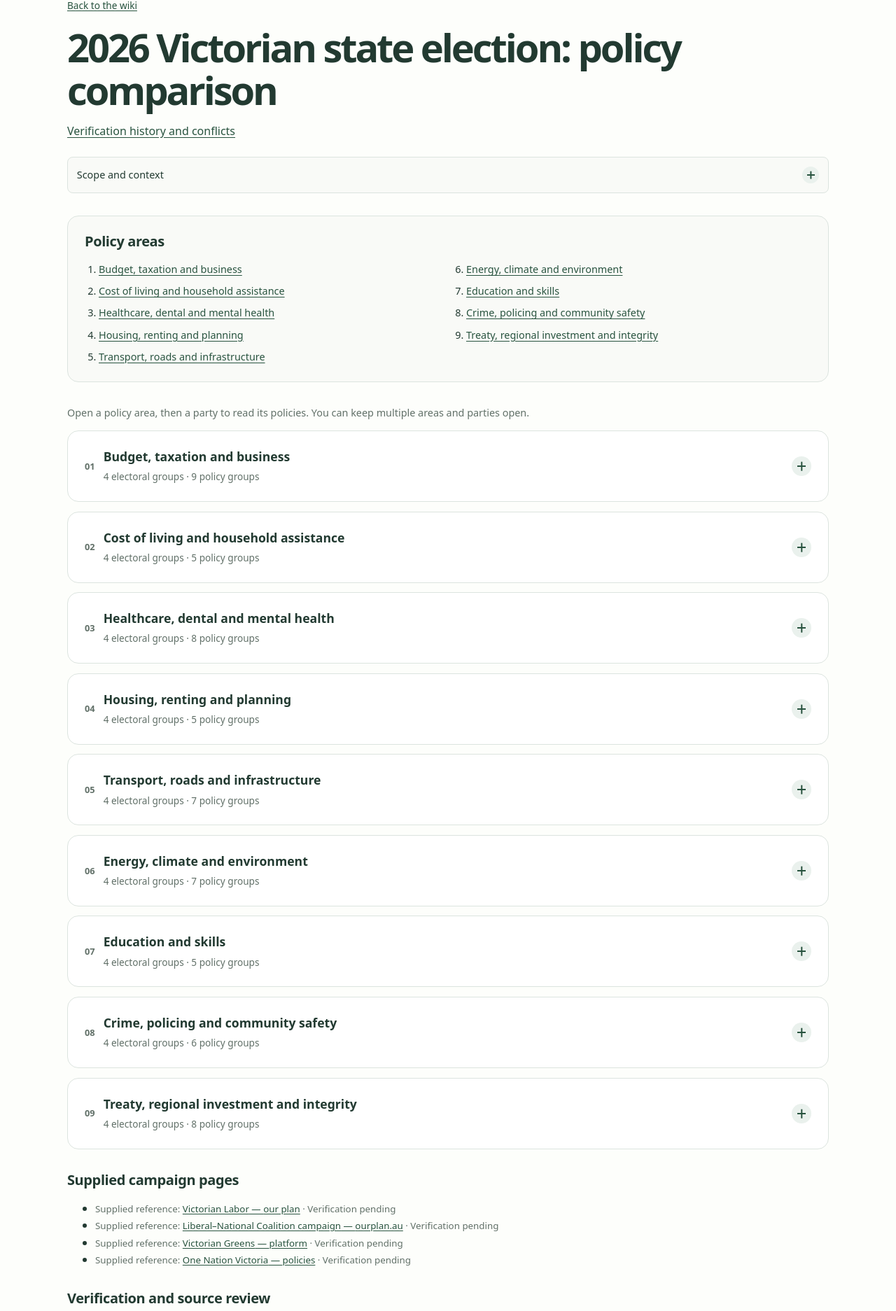
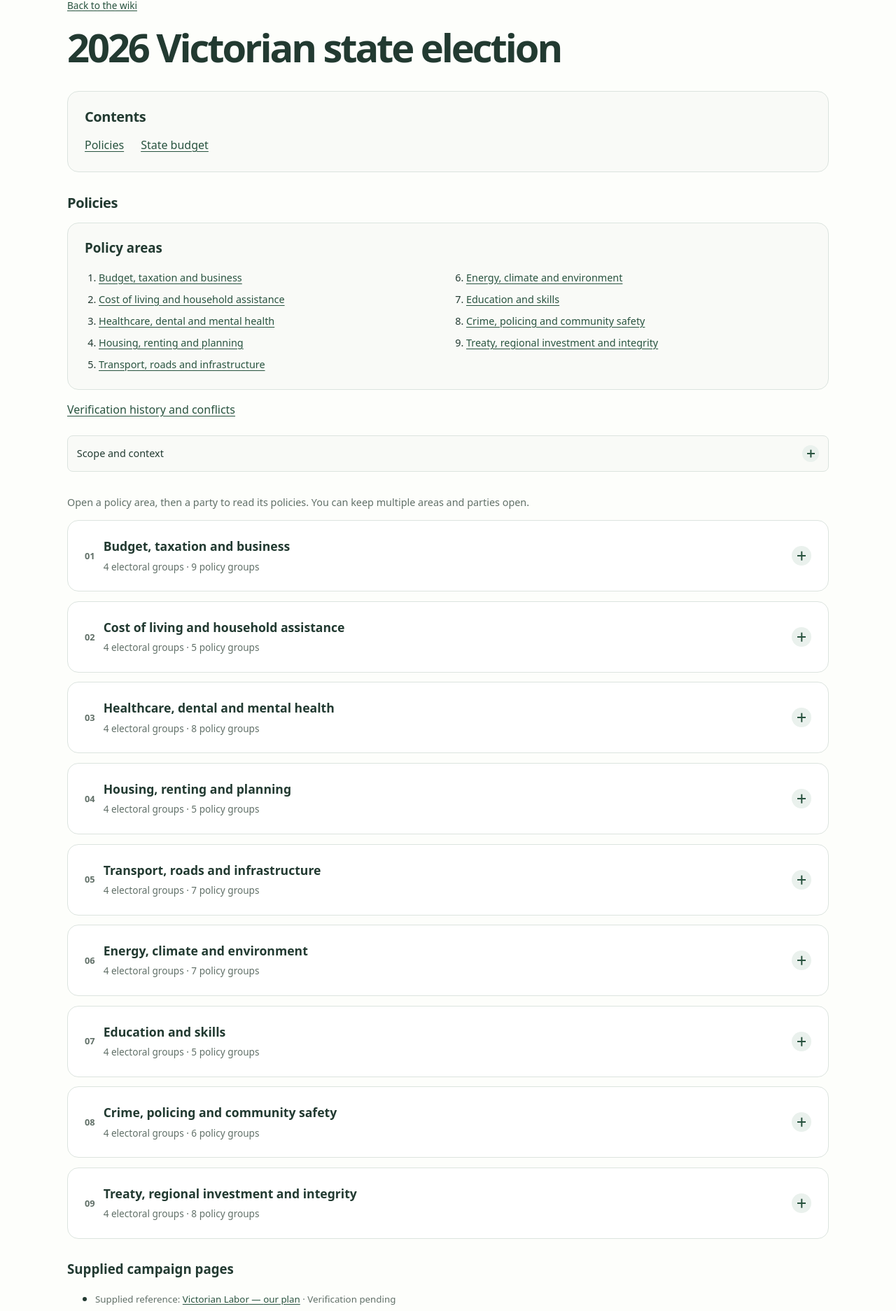
Before and after one commit to adludo/research-politics, a Next.js app: page /elections/victoria-2026 in a window 1280 px wide. Shown: the part 159-2032 px from the top of the page at 70% size. Built offline with nearby package versions, Linux system fonts and the light colour scheme.

Commit message:
FEAT: organise election details by section

```diff
--- a/app/budgets/victoria/budget.module.css
+++ b/app/budgets/victoria/budget.module.css
@@ -1,7 +1,4 @@
-.figure { margin: 2rem 0; }
-.figure img { display: block; width: min(100%, 50rem); min-width: 32rem; height: auto; }
 .scroll { overflow-x: auto; }
-.caption { margin-top: .5rem; color: var(--muted); font-size: .85rem; }
 .table { width: 100%; max-width: 50rem; border-collapse: collapse; font-variant-numeric: tabular-nums; }
 .table caption { text-align: start; color: var(--muted); margin-bottom: .5rem; }
 .table th, .table td { padding: .55rem .75rem; border-bottom: 1px solid var(--border); text-align: end; }
--- a/app/elections/victoria-2026/election.module.css
+++ b/app/elections/victoria-2026/election.module.css
@@ -2,3 +2,6 @@
 .contents ol { columns: 2; column-gap: 2rem; padding-left: 1.25rem; font-size: .9rem; }
 .contents li { break-inside: avoid; margin-bottom: .5rem; }
 @media (max-width: 600px) { .contents ol { columns: 1; } }
+.sectionLinks { display: flex; flex-wrap: wrap; gap: .5rem 1.5rem; padding: 0; list-style: none; }
+.detailSection { scroll-margin-top: 1.5rem; }
+.detailSection > section { margin-top: 2rem; }
--- a/app/elections/victoria-2026/page.tsx
+++ b/app/elections/victoria-2026/page.tsx
@@ -1,6 +1,7 @@
 import type { Metadata } from 'next';
 import Link from 'next/link';
 import comparison from '../../../data/victoria-2026.json';
+import VictorianBudgetChart from '../../../components/budgets/VictorianBudgetChart';
 import PolicyComparison from '../../../components/policies/PolicyComparison';
 import SourceReference from '../../../components/policies/SourceReference';
 import BackToTop from '../../../components/ui/BackToTop';
@@ -10,8 +11,8 @@ import { getPolicyVerification } from './policy-verification';
 import styles from './election.module.css';
 
 export const metadata: Metadata = {
-  title: '2026 Victorian election policy comparison — draft',
-  description: 'User-supplied policy comparison organised by topic. Each policy links to its recorded verification finding where available.',
+  title: '2026 Victorian state election',
+  description: 'Party policies, verification findings and Victorian state budget figures for the 2026 state election.',
   robots: { index: false, follow: false },
 };
 
@@ -21,14 +22,18 @@ function Reference({ sourceId }: { sourceId: SourceId }) {
   return <SourceReference source={comparison.sources[sourceId]} statusLabel="Verification pending" />;
 }
 
-export default function VictorianElection() {
+function ElectionPolicies() {
   return (
-    <main id="main" className="content-page" tabIndex={-1}>
-      <Link href="/" className="back-link">Back to the wiki</Link>
-      <h1>2026 Victorian state election: policy comparison</h1>
+    <>
+      <nav className={`surface-card ${styles.contents}`} aria-labelledby="policy-areas-heading">
+        <h3 id="policy-areas-heading">Policy areas</h3>
+        <ol>{comparison.sections.map(section => (
+          <li key={section.id}><a href={`#${section.id}`}>{section.title}</a></li>
+        ))}</ol>
+      </nav>
       <p><Link href="/verification/">Verification history and conflicts</Link></p>
       <div className={styles.context}>
-        <ExpandableSection id="scope-heading" title="Scope and context" variant="subtle">
+        <ExpandableSection id="scope-heading" title="Scope and context" headingLevel={3} variant="subtle">
           <p>
             The supplied summary gives an election date of 28 November 2026 and covers
             Labor, the Liberal–National Coalition, the Greens and One Nation. It groups
@@ -45,26 +50,21 @@ export default function VictorianElection() {
           <p><Reference sourceId="abc" /></p>
         </ExpandableSection>
       </div>
-      <nav className={`surface-card ${styles.contents}`} aria-label="Policy areas">
-        <h2>Policy areas</h2>
-        <ol>{comparison.sections.map(section => (
-          <li key={section.id}><a href={`#${section.id}`}>{section.title}</a></li>
-        ))}</ol>
-      </nav>
       <PolicyComparison
+        headingLevel={3}
         sections={comparison.sections}
         sources={comparison.sources}
         verificationNotice="Status badges link to the recorded findings for each policy."
         policyVerification={getPolicyVerification()}
       />
       <section aria-labelledby="campaigns-heading">
-        <h2 id="campaigns-heading">Supplied campaign pages</h2>
+        <h3 id="campaigns-heading">Supplied campaign pages</h3>
         <ul>{(['labor-plan', 'coalition-plan', 'greens-plan', 'one-plan'] as const).map(id => (
           <li key={id}><Reference sourceId={id} /></li>
         ))}</ul>
       </section>
       <section id="verification-heading" aria-labelledby="review-heading">
-        <h2 id="review-heading">Verification and source review</h2>
+        <h3 id="review-heading">Verification and source review</h3>
         <p>
           This comparison draws on a contributor’s 18 November 2026 summary.
           The initial proxy check blocked all 34 supplied references. Citation labels
@@ -79,6 +79,42 @@ export default function VictorianElection() {
           and independently check announced spending, savings, forecasts and disputed claims.
         </p>
       </section>
+    </>
+  );
+}
+
+function StateBudget() {
+  return (
+    <>
+      <p>Victorian general government revenue, expenses, operating results and net debt from 2016–17 to 2025–26.</p>
+      <p><Link href="/budgets/victoria/">View annual budget figures and sources</Link></p>
+      <VictorianBudgetChart />
+    </>
+  );
+}
+
+const sections = [
+  { id: 'policies', title: 'Policies', Content: ElectionPolicies },
+  { id: 'state-budget', title: 'State budget', Content: StateBudget },
+];
+
+export default function VictorianElection() {
+  return (
+    <main id="main" className="content-page" tabIndex={-1}>
+      <Link href="/" className="back-link">Back to the wiki</Link>
+      <h1>2026 Victorian state election</h1>
+      <nav className="surface-card" aria-labelledby="contents-heading">
+        <h2 id="contents-heading">Contents</h2>
+        <ul className={styles.sectionLinks}>
+          {sections.map(({ id, title }) => <li key={id}><a href={`#${id}`}>{title}</a></li>)}
+        </ul>
+      </nav>
+      {sections.map(({ id, title, Content }) => (
+        <section key={id} id={id} className={styles.detailSection} aria-labelledby={`${id}-heading`}>
+          <h2 id={`${id}-heading`}>{title}</h2>
+          <Content />
+        </section>
+      ))}
       <BackToTop />
     </main>
   );
--- /dev/null
+++ b/components/budgets/VictorianBudgetChart.module.css
@@ -0,0 +1,4 @@
+.figure { margin: 2rem 0; }
+.figure img { display: block; width: min(100%, 50rem); min-width: 32rem; height: auto; }
+.figure > div { overflow-x: auto; }
+.caption { margin-top: .5rem; color: var(--muted); font-size: .85rem; }
--- /dev/null
+++ b/components/budgets/VictorianBudgetChart.tsx
@@ -0,0 +1,19 @@
+import Image from 'next/image';
+import styles from './VictorianBudgetChart.module.css';
+
+export default function VictorianBudgetChart() {
+  return (
+    <figure className={styles.figure}>
+      <div tabIndex={0} role="region" aria-label="Budget chart">
+        <Image
+          src="/charts/victorian-budget-overview.svg"
+          width={576}
+          height={576}
+          alt="Three panels track revenue and expenses, the net operating result, and June-end net debt."
+          unoptimized
+        />
+      </div>
+      <figcaption className={styles.caption}>Source: Victorian Department of Treasury and Finance, November 2026 financial aggregates.</figcaption>
+    </figure>
+  );
+}
--- a/components/policies/PartyPolicyCard.tsx
+++ b/components/policies/PartyPolicyCard.tsx
@@ -7,19 +7,20 @@ import styles from './PolicyComparison.module.css';
 export interface PartyPolicyCardProps {
   id: string;
   party: PartyPolicies;
+  headingLevel?: 3 | 4;
   sources: PolicySources;
   referenceStatus?: string;
   verification?: readonly (PolicyVerification | undefined)[];
 }
 
-export default function PartyPolicyCard({ id, party, sources, referenceStatus, verification }: PartyPolicyCardProps) {
+export default function PartyPolicyCard({ id, party, sources, referenceStatus, verification, headingLevel = 3 }: PartyPolicyCardProps) {
   return (
     <article>
       <ExpandableSection
         id={id}
         title={party.name}
         description={`${party.claims.length} policy ${party.claims.length === 1 ? 'group' : 'groups'}`}
-        headingLevel={3}
+        headingLevel={headingLevel}
         variant="compact"
       >
         {party.claims.length ? (
--- a/components/policies/PolicyComparison.tsx
+++ b/components/policies/PolicyComparison.tsx
@@ -5,6 +5,7 @@ import styles from './PolicyComparison.module.css';
 
 export interface PolicyComparisonProps {
   sections: readonly PolicyArea[];
+  headingLevel?: 2 | 3;
   sources: PolicySources;
   verificationNotice: string;
   referenceStatus?: string;
@@ -12,7 +13,7 @@ export interface PolicyComparisonProps {
 }
 
 export default function PolicyComparison({
-  sections, sources, verificationNotice, referenceStatus, policyVerification,
+  sections, sources, verificationNotice, referenceStatus, policyVerification, headingLevel = 2,
 }: PolicyComparisonProps) {
   return (
     <div className={styles.comparison}>
@@ -22,6 +23,7 @@ export default function PolicyComparison({
           key={section.id}
           id={section.id}
           title={section.title}
+          headingLevel={headingLevel}
           index={index + 1}
           description={`${section.parties.length} electoral groups · ${section.parties.reduce((total, party) => total + party.claims.length, 0)} policy groups`}
         >
@@ -30,6 +32,7 @@ export default function PolicyComparison({
           <div className={styles.parties}>
             {section.parties.map((party, partyIndex) => (
               <PartyPolicyCard key={party.name} id={`${section.id}-party-${partyIndex + 1}`} party={party} sources={sources} referenceStatus={referenceStatus}
+                headingLevel={headingLevel === 2 ? 3 : 4}
                 verification={policyVerification && party.claims.map((_, claimIndex) =>
                   policyVerification.get(`/sections/${index}/parties/${partyIndex}/claims/${claimIndex}`)
                 )} />
```
Also changed, not shown: app/budgets/victoria/page.tsx (+2 -13 lines).
